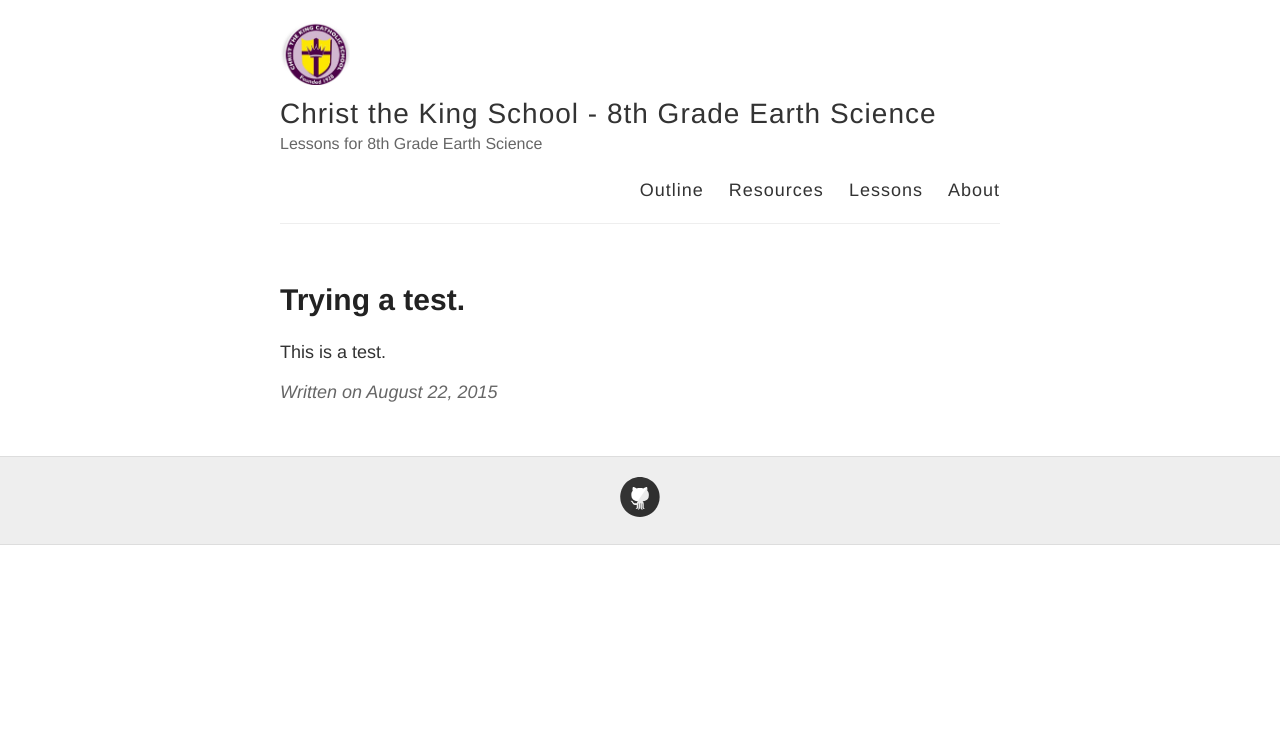
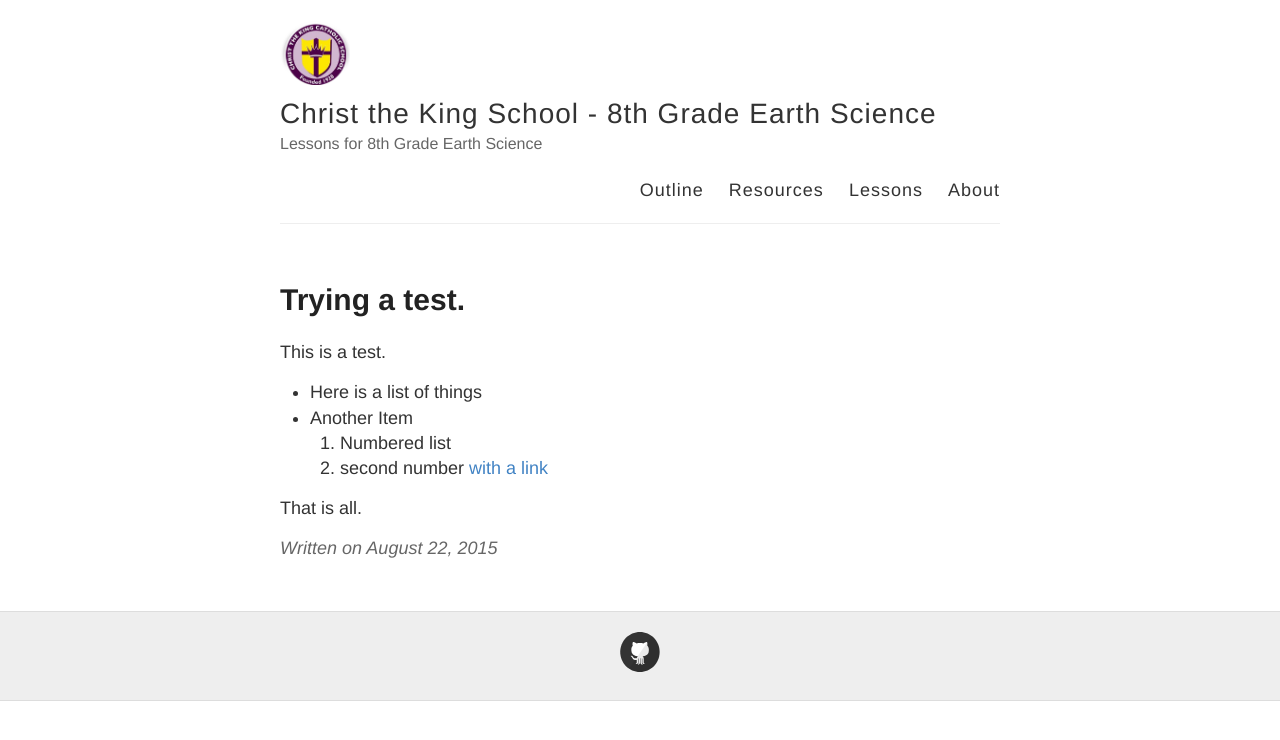
Before and after one commit to ctkstl/earth_science, a Jekyll site: the page built from _posts/2015-08-22-Test.md, in a window 1280 px wide. Shown: the top 740 px of the page. Built offline with Jekyll 4.4.1, drawn with Linux system fonts in a browser that asks for light colours; Markdown is read by kramdown in place of the engine named in the settings.

Commit message:
Made better markdown example.

```diff
--- a/_posts/2015-08-22-Test.md
+++ b/_posts/2015-08-22-Test.md
@@ -4,3 +4,10 @@ title: Trying a test.
 ---
 
 This is a test.
+*  Here is a list of things
+*  Another Item
+   1.  Numbered list
+   2.  second number [with a link](http://yahoo.com)
+
+
+That is all.
```
